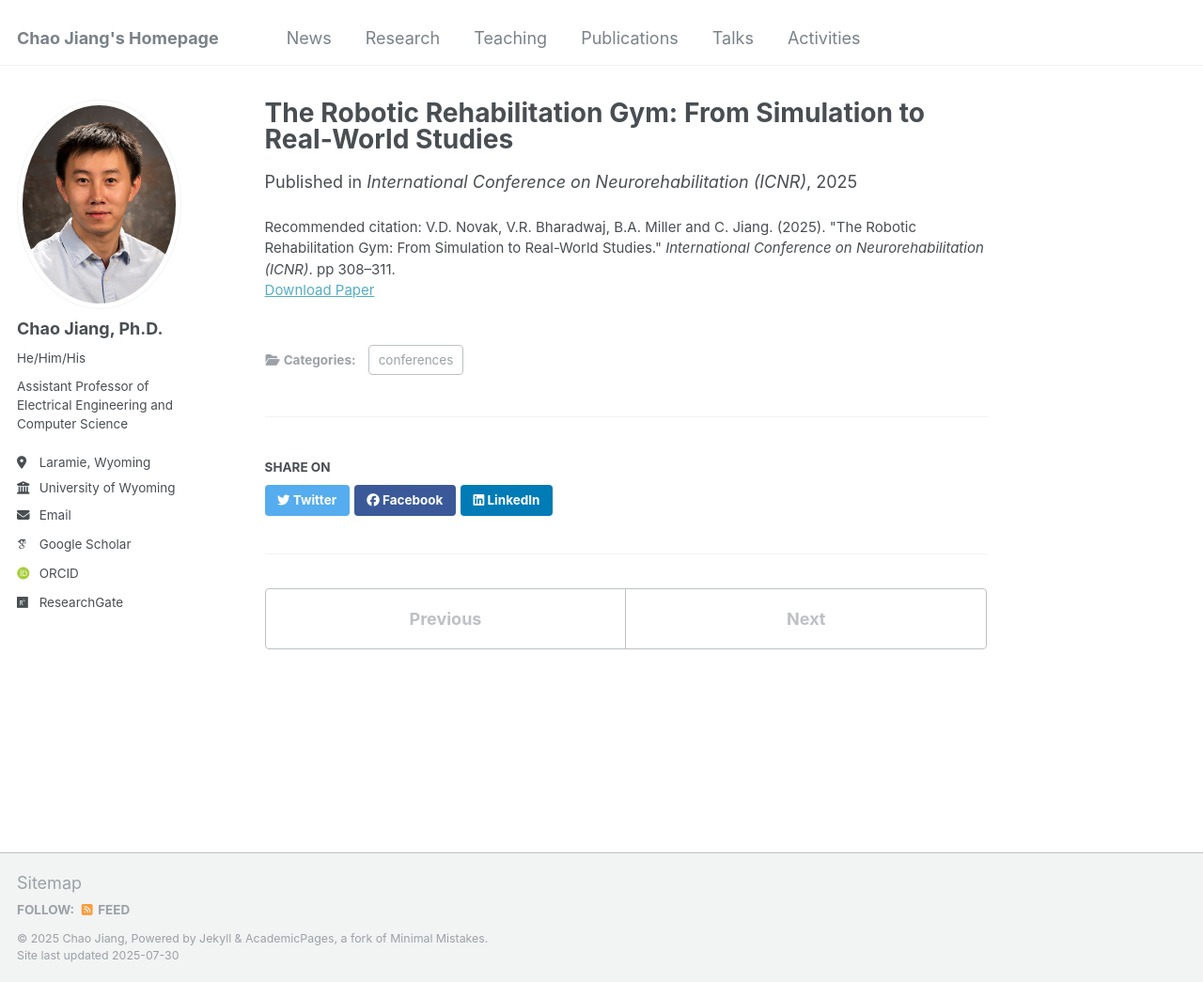
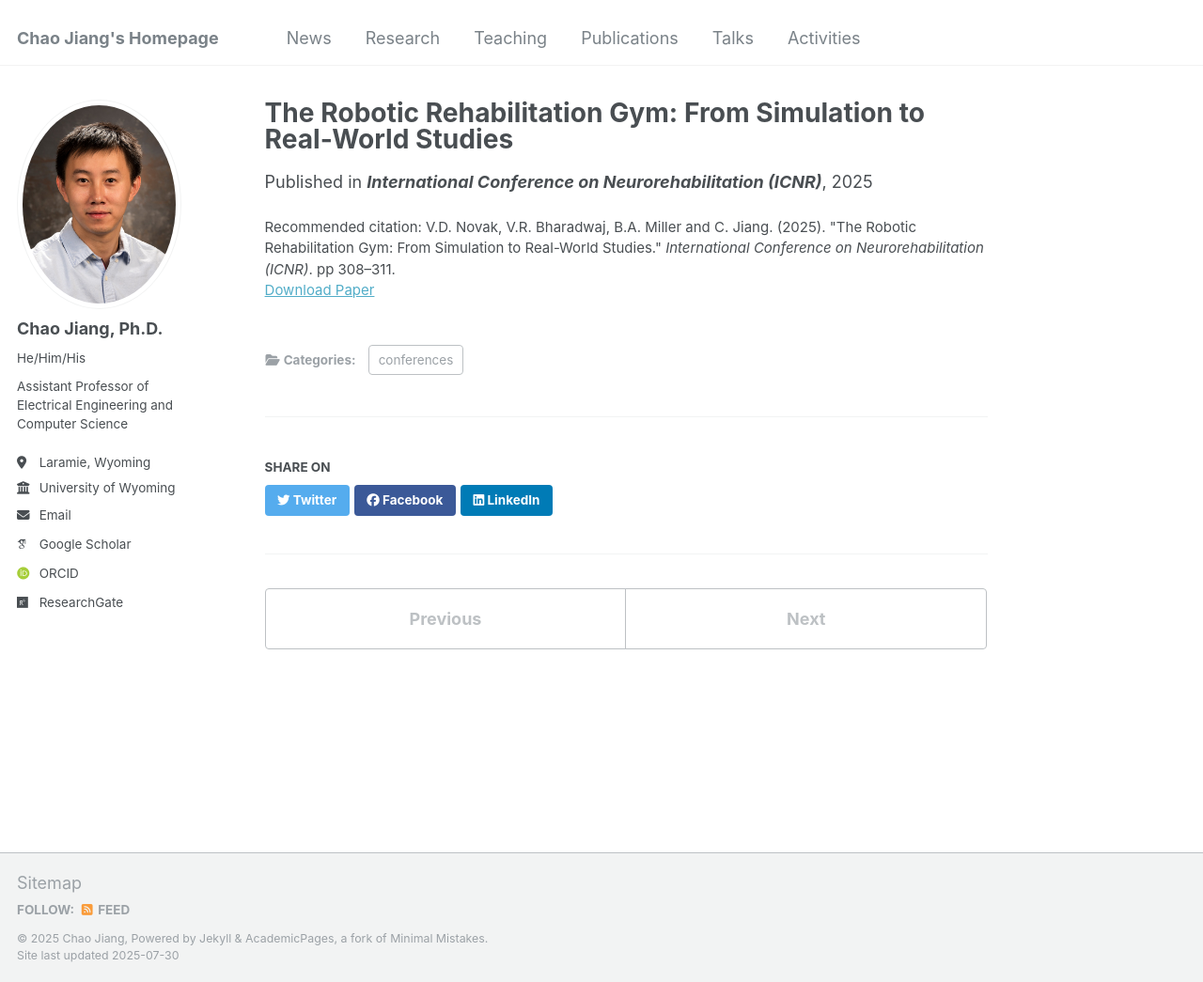
Before and after one commit to cjiang6/cjiang6.github.io, a Jekyll site: the page built from _publications/2025-02-27.md, in a window 1280 px wide and 1045 px high. Shown: the whole window at 94% size. Built offline with Jekyll 4.4.1, drawn with Linux system fonts in a browser that asks for light colours; some web fonts are replaced.

Commit message:
Update 2025-02-27.md

```diff
--- a/_publications/2025-02-27.md
+++ b/_publications/2025-02-27.md
@@ -5,7 +5,7 @@ category: conferences
 #permalink: /publication/2015-10-01-paper-title-number-3
 #excerpt: 'This paper is about the number 3. The number 4 is left for future work.'
 date: 2025-02-27
-venue: 'International Conference on Neurorehabilitation (ICNR)'
+venue: '<b>International Conference on Neurorehabilitation (ICNR)</b>'
 #slidesurl: 'http://academicpages.github.io/files/slides3.pdf'
 paperurl: 'https://link.springer.com/chapter/10.1007/978-3-031-77588-8_61'
 citation: 'V.D. Novak, V.R. Bharadwaj, B.A. Miller and C. Jiang. (2025). &quot;The Robotic Rehabilitation Gym: From Simulation to Real-World Studies.&quot; <i>International Conference on Neurorehabilitation (ICNR)</i>. pp 308–311.'
```
